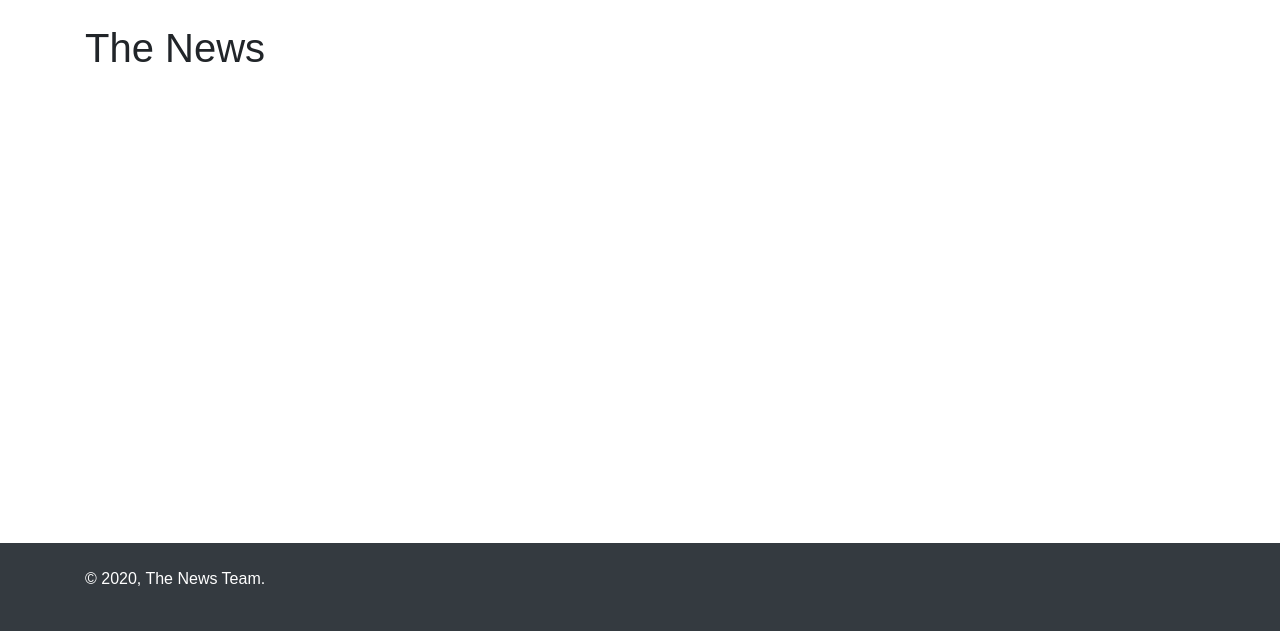
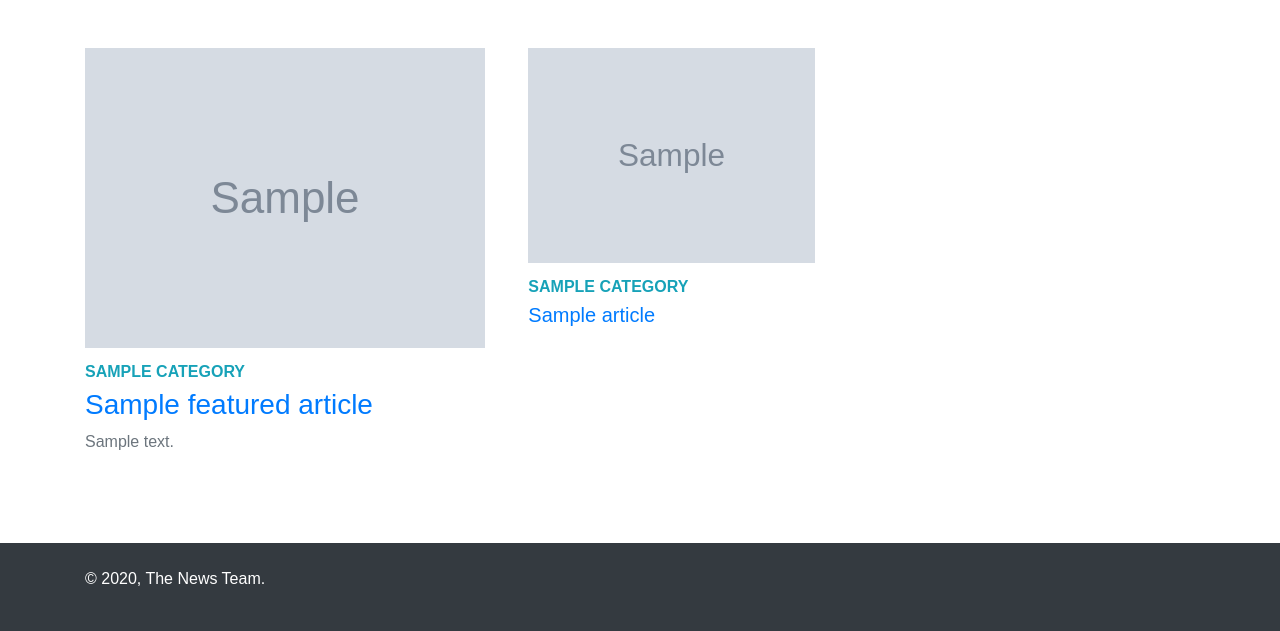
Before and after one commit to dyachoksa/newspaper-v1, a Django app: template apps/pages/templates/pages/index.html in a window 1280 px wide. Shown: the part 169-800 px from the top of the page. Run offline with Django 3.2, Linux system fonts and the light colour scheme; the template is opened without the code that fills it: most values are stand-ins (such as "Sample title", 1, 10 or a date in 2020); grey boxes marked "Sample" are stand-in pictures; some libraries are stand-ins or nearby versions; some web fonts are replaced.

Commit message:
Featured articles
- Added is_featured to Article
- Updated Article admin
- Updated home page view
- Updated home page template

```diff
--- a/apps/articles/templates/articles/article_list.html
+++ b/apps/articles/templates/articles/article_list.html
@@ -5,7 +5,7 @@
 {% block main %}
   <div class="mt-4">
     {% for article in articles %}
-      <div class="mb-4">
+      <div class="mb-5">
         {% if article.image.name %}
           <div class="mb-2">
             <a href="{% url 'articles:detail' article.pk %}">
--- a/apps/pages/templates/pages/index.html
+++ b/apps/pages/templates/pages/index.html
@@ -1,5 +1,61 @@
 {% extends "layouts/master.html" %}
 
 {% block content %}
-  <h1>The News</h1>
+  <div class="row mt-4">
+    <div class="col-12 col-lg-8">
+      <div class="row">
+        <div class="col-12 col-lg-7">
+          {# Main featured article #}
+          {% if featured_article %}
+            <div class="article featured">
+              {% if featured_article.image.name %}
+                <div class="mb-2">
+                  <a href="{% url 'articles:detail' featured_article.pk %}">
+                    <img class="img-fluid"
+                         src="{{ featured_article.image_420x330.url }}"
+                         alt="{{ featured_article.title }}"/>
+                  </a>
+                </div>
+              {% endif %}
+              {% if featured_article.category_id %}
+                <div class="py-1 font-weight-bold text-uppercase">
+                  <a href="#" class="text-info">{{ featured_article.category.name }}</a>
+                </div>
+              {% endif %}
+              <h3>
+                <a href="{% url 'articles:detail' featured_article.pk %}">{{ featured_article.title }}</a>
+              </h3>
+              <p class="text-muted">{{ featured_article.description }}</p>
+            </div>
+          {% endif %}
+        </div>
+
+        <div class="col-12 col-lg-5">
+          {% for article in extra_articles %}
+            <div class="article mb-4">
+              {% if article.image.name %}
+                <div class="mb-2">
+                  <a href="{% url 'articles:detail' article.pk %}">
+                    <img class="img-fluid" src="{{ article.image_420x330.url }}"
+                         alt="{{ article.title }}" />
+                  </a>
+                </div>
+              {% endif %}
+              {% if article.category_id %}
+                <div class="py-1 font-weight-bold text-uppercase">
+                  <a href="#" class="text-info">{{ article.category.name }}</a>
+                </div>
+              {% endif %}
+              <h5>
+                <a href="{% url 'articles:detail' article.pk %}">{{ article.title }}</a>
+              </h5>
+            </div>
+          {% endfor %}
+        </div>
+      </div>
+    </div>
+
+    <div class="col-12 col-lg-4">
+    </div>
+  </div>
 {% endblock %}
```
Also changed, not shown: apps/articles/admin.py (+9 -2 lines), apps/articles/models.py (+12 -0 lines), apps/pages/views.py (+20 -0 lines), apps/articles/migrations/0004_article_is_featured.py (added).
